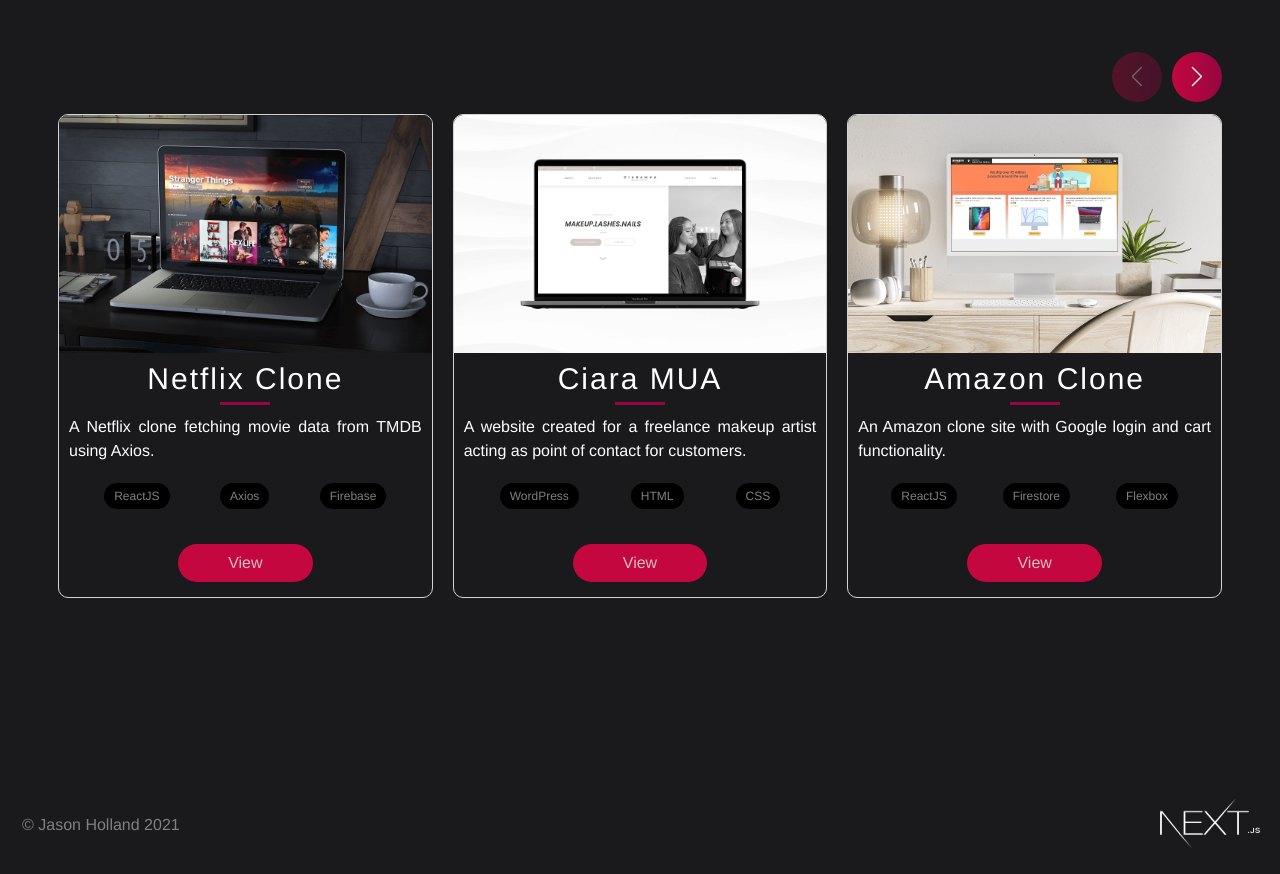
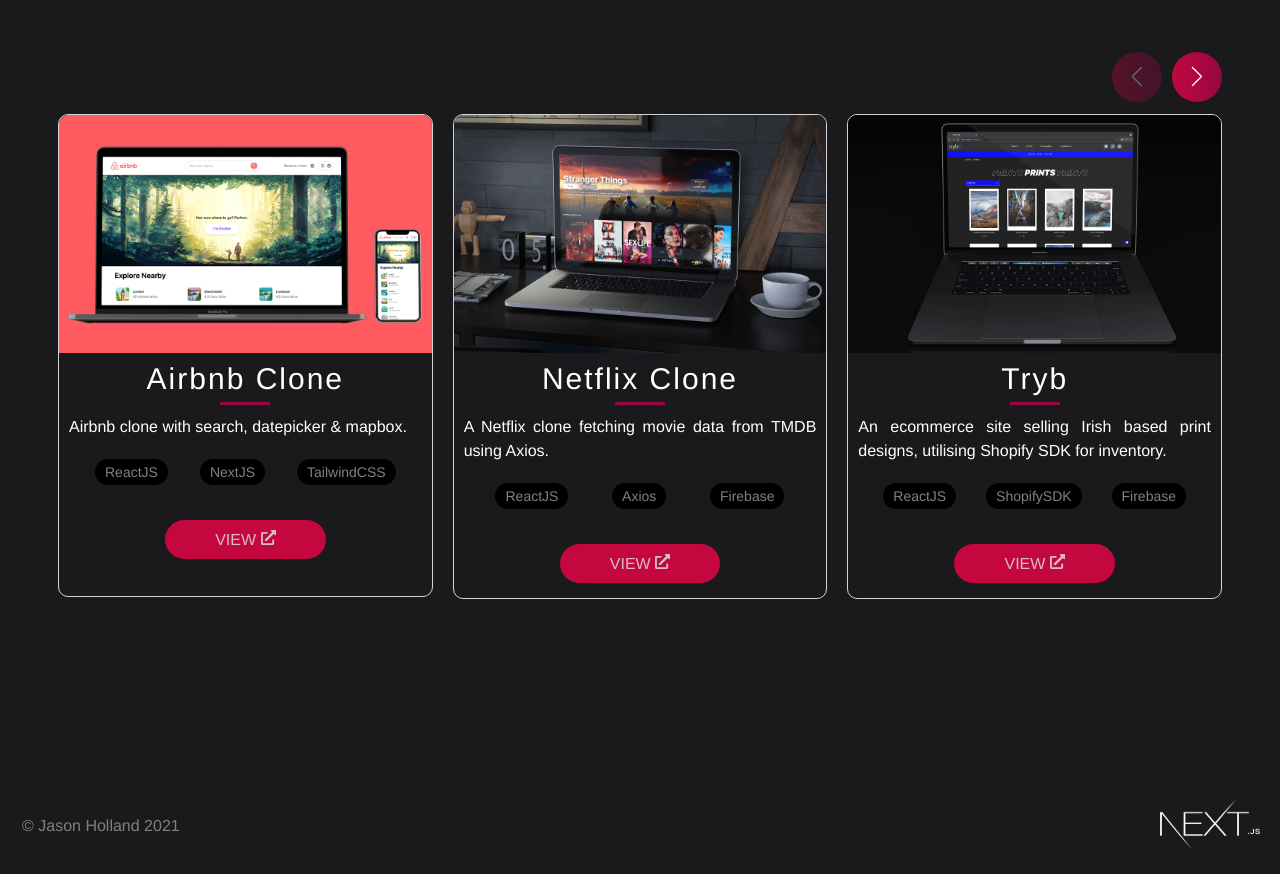
Before and after one commit to jholland93/personal-portfolio, a Next.js app: page / in a window 1280 px wide. Shown: the part 1642-2516 px from the top of the page. Built offline with nearby package versions, Linux system fonts and the light colour scheme.

Commit message:
added airbnb project

```diff
--- a/src/components/Projects/ProjectItem.js
+++ b/src/components/Projects/ProjectItem.js
@@ -1,5 +1,5 @@
 import React, { Component } from "react";
-
+import { FaExternalLinkAlt } from "react-icons/fa";
 import { Link } from "react-router-dom";
 import styled from "styled-components";
 import { Swiper, SwiperSlide } from "swiper/react";
@@ -60,7 +60,7 @@
 
                 <UtilityList>
                   <ExternalLinks href={visit} target="_blank">
-                    View
+                    VIEW <FaExternalLinkAlt size="1.5rem" />
                   </ExternalLinks>
                 </UtilityList>
               </BlogCard>
--- a/src/components/Projects/ProjectsStyles.js
+++ b/src/components/Projects/ProjectsStyles.js
@@ -125,7 +125,7 @@
 `;
 export const Tag = styled.li`
   color: grey;
-  font-size: 12px;
+  font-size: 14px;
   background: black;
   padding: 0.1rem 1rem;
   border-radius: 20px;
--- a/src/constants/constants.js
+++ b/src/constants/constants.js
@@ -1,29 +1,19 @@
 export const projects = [
+  {
+    title: "Airbnb Clone",
+    description: "Airbnb clone with search, datepicker & mapbox.",
+    image: "/images/portfolio-image-5.png",
+    tags: ["ReactJS", "NextJS", "TailwindCSS"],
+    visit: "https://airbnb-clone-six-livid.vercel.app",
+    id: 0,
+  },
   {
     title: "Netflix Clone",
     description: "A Netflix clone fetching movie data from TMDB using Axios.",
     image: "/images/portfolio-image-3.png",
     tags: ["ReactJS", "Axios", "Firebase"],
     visit: "https://netflix-clone-5e021.web.app",
-    id: 0,
-  },
-  {
-    title: "Ciara MUA",
-    description:
-      "A website created for a freelance makeup artist acting as point of contact for customers.  ",
-    image: "/images/portfolio-image-1.png",
-    tags: ["WordPress", "HTML", "CSS"],
-    visit: "https://www.ciaramua.com",
     id: 1,
-  },
-  {
-    title: "Amazon Clone",
-    description:
-      "An Amazon clone site with Google login and cart functionality. ",
-    image: "/images/portfolio-image-4.png",
-    tags: ["ReactJS", "Firestore", "Flexbox"],
-    visit: "https://clone-e3156.firebaseapp.com/",
-    id: 2,
   },
   {
     title: "Tryb",
@@ -32,7 +22,27 @@
     image: "/images/tryb-mockup.png",
     tags: ["ReactJS", "ShopifySDK", "Firebase"],
     visit: "https://youtu.be/nwvdnKM-IpQ",
+    id: 4,
+  },
+
+  {
+    title: "Amazon Clone",
+    description:
+      "An Amazon clone site with Google login and cart functionality. (Desktop Only) ",
+    image: "/images/portfolio-image-4.png",
+    tags: ["ReactJS", "Firestore", "Flexbox"],
+    visit: "https://clone-e3156.firebaseapp.com/",
     id: 3,
+  },
+
+  {
+    title: "Ciara MUA",
+    description:
+      "A website created for a freelance makeup artist acting as point of contact for customers.  ",
+    image: "/images/portfolio-image-1.png",
+    tags: ["WordPress", "HTML", "CSS"],
+    visit: "https://www.ciaramua.com",
+    id: 2,
   },
   {
     title: "PL Dashboard",
@@ -41,7 +51,7 @@
     tags: ["Tableau"],
     visit:
       "https://public.tableau.com/app/profile/jason.holland8104/viz/1920PremierLeagueSeasonDashboard/MainDashboard",
-    id: 4,
+    id: 5,
   },
   {
     title: "SquadInfo",
@@ -50,6 +60,6 @@
     image: "/images/squadinfo-mockup.png",
     tags: ["MongoDB", "Express", "ReactJS", "NodeJS"],
     visit: "https://github.com/jholland93/Squad-Info-App/wiki/User-Guide",
-    id: 5,
+    id: 6,
   },
 ];
```
Also changed, not shown: public/images/portfolio-image-5.png (added).
